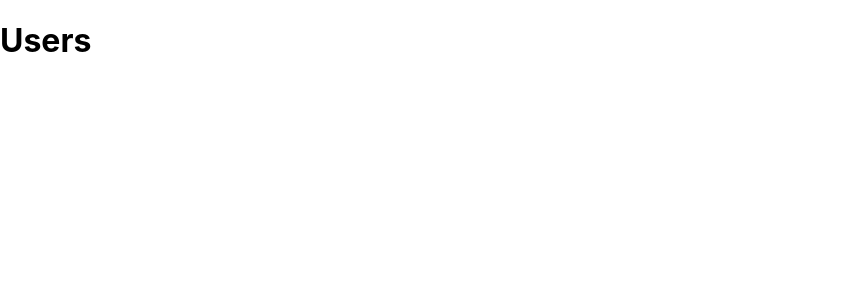
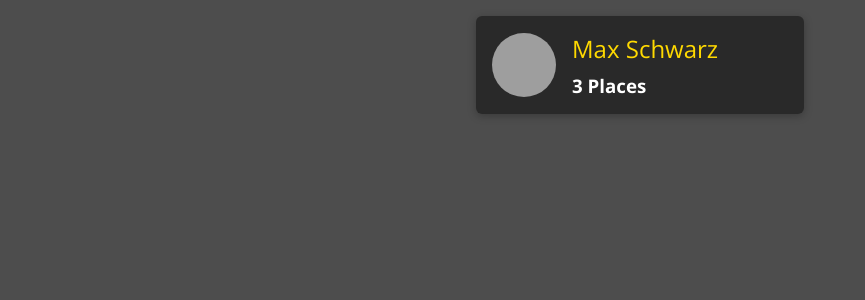
Before and after one commit to eminkmru/MERN-Stack-Project, a React (Create React App) app: page / in a window 1280 px wide. Shown: the top 300 px of the page, without its empty margins (0-865 px from the left). Built offline with nearby package versions, Linux system fonts and the light colour scheme; grey boxes are pictures that could not be loaded.

Commit message:
styling and adding some components

```diff
--- a/src/index.css
+++ b/src/index.css
@@ -1,13 +1,42 @@
+@import url("https://fonts.googleapis.com/css?family=Open+Sans:400,700&display=swap");
+
+* {
+  box-sizing: border-box;
+}
+
+html {
+  font-family: "Open Sans", sans-serif;
+}
+
 body {
   margin: 0;
-  font-family: -apple-system, BlinkMacSystemFont, 'Segoe UI', 'Roboto', 'Oxygen',
-    'Ubuntu', 'Cantarell', 'Fira Sans', 'Droid Sans', 'Helvetica Neue',
-    sans-serif;
-  -webkit-font-smoothing: antialiased;
-  -moz-osx-font-smoothing: grayscale;
+  background: #4d4d4d;
 }
 
-code {
-  font-family: source-code-pro, Menlo, Monaco, Consolas, 'Courier New',
-    monospace;
+.slide-in-left-enter {
+  transform: translateX(-100%);
 }
+
+.slide-in-left-enter-active {
+  transform: translateX(0);
+  opacity: 1;
+  transition: all 200ms;
+}
+
+.slide-in-left-exit {
+  transform: translateX(0%);
+  opacity: 1;
+}
+
+.slide-in-left-exit-active {
+  transform: translateX(-100%);
+  opacity: 0;
+  transition: all 200ms;
+}
+
+.center {
+  text-align: center;
+  display: flex;
+  justify-content: center;
+  align-items: center;
+}
--- /dev/null
+++ b/src/shared/components/UIElements/Avatar.css
@@ -0,0 +1,15 @@
+.avatar {
+  width: 100%;
+  height: 100%;
+  display: flex;
+  justify-content: center;
+  align-items: center;
+}
+
+.avatar img {
+  display: block;
+  border-radius: 50%;
+  width: 100%;
+  height: 100%;
+  object-fit: cover;
+}
--- /dev/null
+++ b/src/shared/components/UIElements/Avatar.js
@@ -0,0 +1,17 @@
+import React from 'react';
+
+import './Avatar.css';
+
+const Avatar = props => {
+  return (
+    <div className={`avatar ${props.className}`} style={props.style}>
+      <img
+        src={props.image}
+        alt={props.alt}
+        style={{ width: props.width, height: props.width }}
+      />
+    </div>
+  );
+};
+
+export default Avatar;
--- /dev/null
+++ b/src/shared/components/UIElements/Card.css
@@ -0,0 +1,7 @@
+.card {
+  position: relative;
+  margin: 0;
+  box-shadow: 0 2px 8px rgba(0, 0, 0, 0.26);
+  border-radius: 6px;
+  overflow: hidden;
+}
--- /dev/null
+++ b/src/shared/components/UIElements/Card.js
@@ -0,0 +1,13 @@
+import React from "react";
+
+import "./Card.css";
+
+const Card = (props) => {
+  return (
+    <div className={`card ${props.className}`} style={props.style}>
+      {props.children}
+    </div>
+  );
+};
+
+export default Card;
--- a/src/user/components/UserItem.css
+++ b/src/user/components/UserItem.css
@@ -0,0 +1,49 @@
+.user-item {
+  margin: 1rem;
+  width: calc(45% - 2rem);
+  min-width: 17.5rem;
+}
+
+.user-item a {
+  display: flex;
+  align-items: center;
+  width: 100%;
+  height: 100%;
+  text-decoration: none;
+  padding: 1rem;
+  color: white;
+  background: #292929;
+}
+
+.user-item a:hover,
+.user-item a:active {
+  background: #ffd900;
+}
+
+.user-item__content {
+  padding: 0;
+}
+
+.user-item__image {
+  width: 4rem;
+  height: 4rem;
+  margin-right: 1rem;
+}
+
+.user-item__info h2 {
+  font-size: 1.5rem;
+  margin: 0 0 0.5rem 0;
+  font-weight: normal;
+  color: #ffd900;
+}
+
+.user-item:hover h2,
+.user-item:active h2,
+.user-item:hover h3,
+.user-item:active h3 {
+  color: #292929;
+}
+
+.user-item__info h3 {
+  margin: 0;
+}
--- a/src/user/components/UserItem.js
+++ b/src/user/components/UserItem.js
@@ -0,0 +1,29 @@
+import React from "react";
+import "./UserItem.css";
+import Avatar from "../../shared/components/UIElements/Avatar";
+
+import { Link } from "react-router-dom";
+
+import Card from "../../shared/components/UIElements/Card";
+
+function UserItem(props) {
+  return (
+    <li className="user-item">
+      <Card className="user-item__content">
+        <Link to={`/${props.id}/places`}>
+          <div className="user-item__image">
+            <Avatar image={props.image} alt={props.name} />
+          </div>
+          <div className="user-item__info">
+            <h2>{props.name}</h2>
+            <h3>
+              {props.placeCount} {props.placeCount === 1 ? "Place" : "Places"}
+            </h3>
+          </div>
+        </Link>
+      </Card>
+    </li>
+  );
+}
+
+export default UserItem;
--- a/src/user/components/UsersList.css
+++ b/src/user/components/UsersList.css
@@ -0,0 +1,10 @@
+.users-list {
+  list-style: none;
+  margin: 0 auto;
+  padding: 0;
+  width: 90%;
+  max-width: 50rem;
+  display: flex;
+  justify-content: center;
+  flex-wrap: wrap;
+}
--- a/src/user/components/UsersList.js
+++ b/src/user/components/UsersList.js
@@ -0,0 +1,29 @@
+import React from "react";
+import "./UsersList.css";
+import UserItem from "./UserItem";
+
+function UsersList(props) {
+  if (props.items.length === 0) {
+    return (
+      <div className="center">
+        <h2>No users found.</h2>
+      </div>
+    );
+  }
+
+  return (
+    <ul className="users-list">
+      {props.items.map((user) => (
+        <UserItem
+          key={user.id}
+          id={user.id}
+          image={user.image}
+          name={user.name}
+          placeCount={user.places}
+        />
+      ))}
+    </ul>
+  );
+}
+
+export default UsersList;
--- a/src/user/pages/Users.js
+++ b/src/user/pages/Users.js
@@ -1,7 +1,17 @@
 import React from "react";
+import UsersList from "../components/UsersList";
 
 const Users = () => {
-  return <h1>Users</h1>;
+  const USERS = [
+    {
+      id: "u1",
+      name: "Max Schwarz",
+      image:
+        "https://ceoworld.biz/wp-content/uploads/2022/05/4-Places-In-The-World-You-Must-See.jpg",
+      places: 3,
+    },
+  ];
+  return <UsersList items={USERS} />;
 };
 
 export default Users;
```
